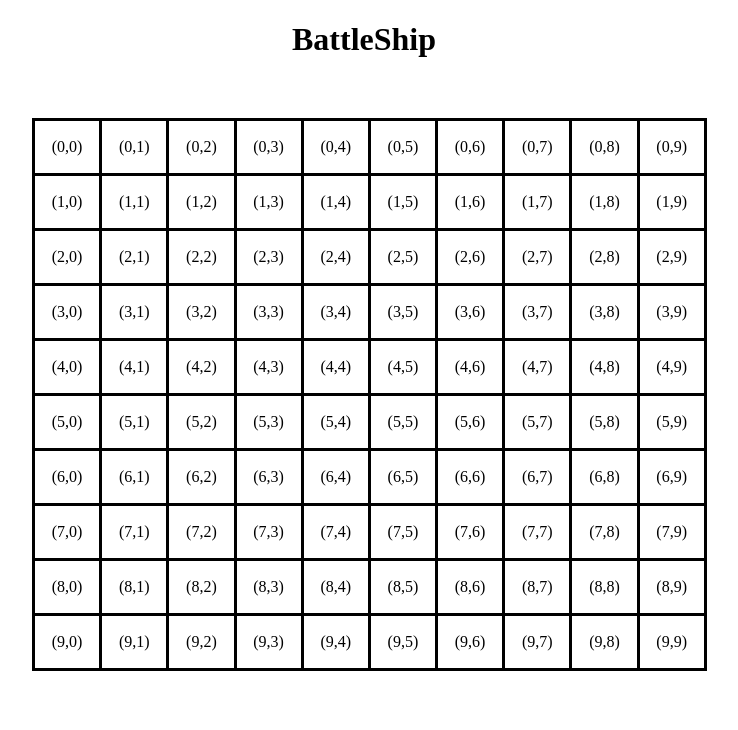
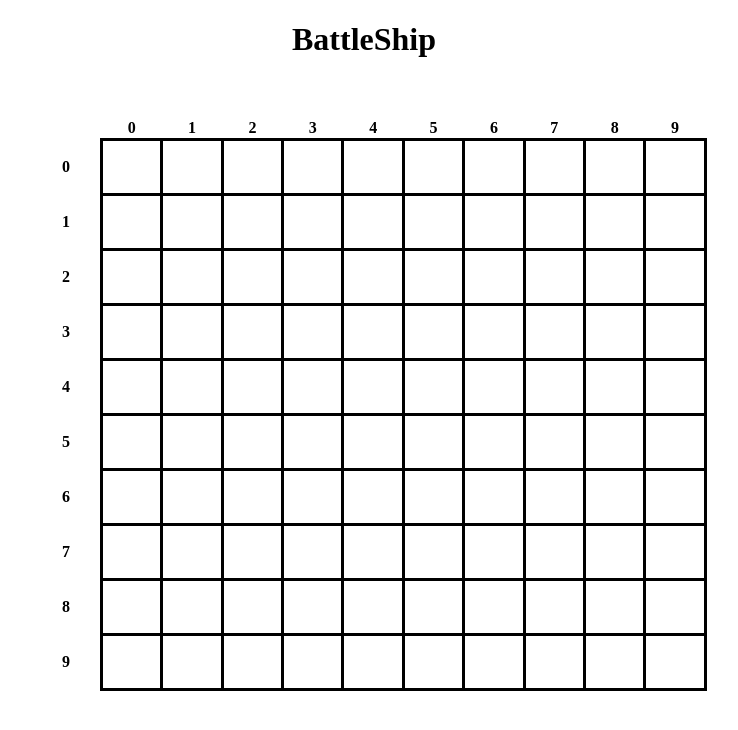
Before and after one commit to sank27/CSCI130BattleShip, a PHP site: page / in a window 1280 px wide. Shown: the top 730 px of the page, without its empty margins (276-1014 px from the left). Run offline with PHP 8.4, Linux system fonts and the light colour scheme; lists and menus that the app fills with data are empty.

Commit message:
More styling of the board

```diff
--- a/index.html
+++ b/index.html
@@ -11,36 +11,38 @@
     <div id="board">
         <table>
             <tbody>
+                <thead>
+                    <th></th><th>0</th><th>1</th><th>2</th><th>3</th><th>4</th><th>5</th><th>6</th><th>7</th><th>8</th><th>9</th>
+                </thead>
                 <tr>
-                    <td>(0,0)</td><td>(0,1)</td><td>(0,2)</td><td>(0,3)</td><td>(0,4)</td><td>(0,5)</td><td>(0,6)</td><td>(0,7)</td><td>(0,8)</td><td>(0,9)</td>
+                    <th>0</th><td></td><td></td><td></td><td></td><td></td><td></td><td></td><td></td><td></td><td></td>
                 </tr>
                 <tr>
-
-                    <td>(1,0)</td><td>(1,1)</td><td>(1,2)</td><td>(1,3)</td><td>(1,4)</td><td>(1,5)</td><td>(1,6)</td><td>(1,7)</td><td>(1,8)</td><td>(1,9)</td>
+                    <th>1</th><td></td><td></td><td></td><td></td><td></td><td></td><td></td><td></td><td></td><td></td>
                 </tr>
                 <tr>
-                    <td>(2,0)</td><td>(2,1)</td><td>(2,2)</td><td>(2,3)</td><td>(2,4)</td><td>(2,5)</td><td>(2,6)</td><td>(2,7)</td><td>(2,8)</td><td>(2,9)</td>
+                    <th>2</th><td></td><td></td><td></td><td></td><td></td><td></td><td></td><td></td><td></td><td></td>
                 </tr>
                 <tr>
-                    <td>(3,0)</td><td>(3,1)</td><td>(3,2)</td><td>(3,3)</td><td>(3,4)</td><td>(3,5)</td><td>(3,6)</td><td>(3,7)</td><td>(3,8)</td><td>(3,9)</td>
+                    <th>3</th><td></td><td></td><td></td><td></td><td></td><td></td><td></td><td></td><td></td><td></td>
                 </tr>
                 <tr>
-                    <td>(4,0)</td><td>(4,1)</td><td>(4,2)</td><td>(4,3)</td><td>(4,4)</td><td>(4,5)</td><td>(4,6)</td><td>(4,7)</td><td>(4,8)</td><td>(4,9)</td>
+                    <th>4</th><td></td><td></td><td></td><td></td><td></td><td></td><td></td><td></td><td></td><td></td>
                 </tr>
                 <tr>
-                    <td>(5,0)</td><td>(5,1)</td><td>(5,2)</td><td>(5,3)</td><td>(5,4)</td><td>(5,5)</td><td>(5,6)</td><td>(5,7)</td><td>(5,8)</td><td>(5,9)</td>
+                    <th>5</th><td></td><td></td><td></td><td></td><td></td><td></td><td></td><td></td><td></td><td></td>
                 </tr>
                 <tr>
-                    <td>(6,0)</td><td>(6,1)</td><td>(6,2)</td><td>(6,3)</td><td>(6,4)</td><td>(6,5)</td><td>(6,6)</td><td>(6,7)</td><td>(6,8)</td><td>(6,9)</td>
+                    <th>6</th><td></td><td></td><td></td><td></td><td></td><td></td><td></td><td></td><td></td><td></td>
                 </tr>
                 <tr>
-                    <td>(7,0)</td><td>(7,1)</td><td>(7,2)</td><td>(7,3)</td><td>(7,4)</td><td>(7,5)</td><td>(7,6)</td><td>(7,7)</td><td>(7,8)</td><td>(7,9)</td>
+                    <th>7</th><td></td><td></td><td></td><td></td><td></td><td></td><td></td><td></td><td></td><td></td>
                 </tr>
                 <tr>
-                    <td>(8,0)</td><td>(8,1)</td><td>(8,2)</td><td>(8,3)</td><td>(8,4)</td><td>(8,5)</td><td>(8,6)</td><td>(8,7)</td><td>(8,8)</td><td>(8,9)</td>
+                    <th>8</th><td></td><td></td><td></td><td></td><td></td><td></td><td></td><td></td><td></td><td></td>
                 </tr>
                 <tr>
-                    <td>(9,0)</td><td>(9,1)</td><td>(9,2)</td><td>(9,3)</td><td>(9,4)</td><td>(9,5)</td><td>(9,6)</td><td>(9,7)</td><td>(9,8)</td><td>(9,9)</td>
+                    <th>9</th><td></td><td></td><td></td><td></td><td></td><td></td><td></td><td></td><td></td><td></td>
                 </tr>
             </tbody>
         </table>
--- a/style.css
+++ b/style.css
@@ -1,17 +1,21 @@
-table, td{
-    border: 3px solid black;
-    border-collapse: collapse;
-}
-
-table {
-    width: 70%;
-}
-
-td {
-    height: 50px;
-    text-align: center;
-}
 #board {
     margin-left: 300px;
     margin-top: 60px;
 }
+
+
+
+table {
+    width: 70%;
+    border-collapse: collapse;
+}
+
+thead, th {
+    border: none;
+}
+
+td {
+    border: 3px solid black;
+    height: 50px;
+    text-align: center;
+}
```
